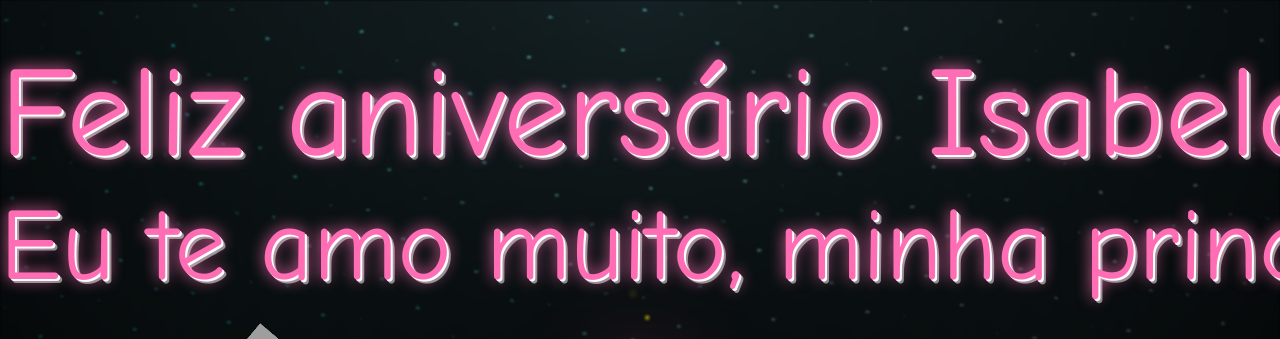
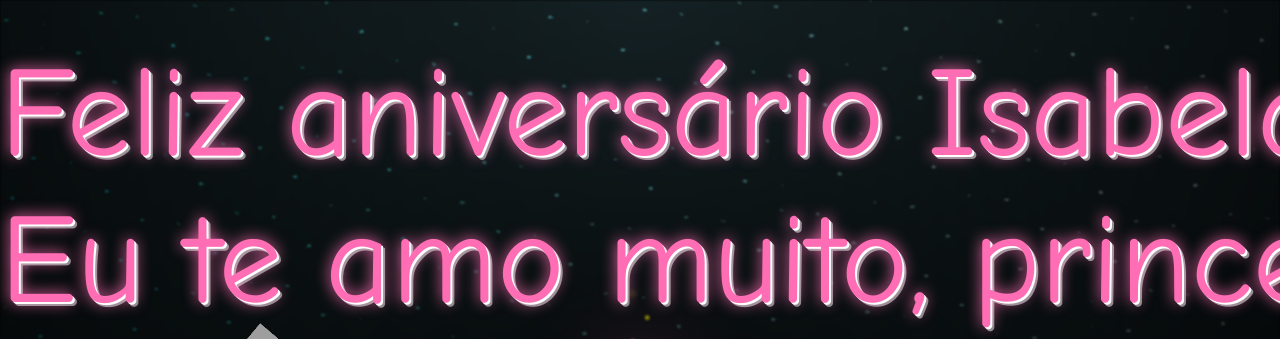
Before and after one commit to pedro05rocha/isinha, a website: page index.html in a window 1280 px wide. Shown: the top 339 px of the page. Drawn offline with Linux system fonts and the light colour scheme; grey boxes are pictures that could not be loaded.

Commit message:
Update index.html

```diff
--- a/index.html
+++ b/index.html
@@ -12,9 +12,8 @@
 <div style="position: fixed; top: 5%; left: 0; width: 100%; text-align: center; z-index: 9999;">
     <div style="font-size: 10vw; font-family: 'Comic Sans MS', 'Chalkboard SE', 'Marker Felt', sans-serif; color: #ff6eb4; text-shadow: 2px 2px 0 #fff, 4px 4px 0 rgba(255,255,255,0.5), 0 0 15px #ff6eb4; white-space: nowrap;">
         Feliz aniversário Isabela!
-    </div>
-    <div style="font-size: 8vw; font-family: 'Comic Sans MS', 'Chalkboard SE', 'Marker Felt', sans-serif; color: #ff6eb4; text-shadow: 2px 2px 0 #fff, 4px 4px 0 rgba(255,255,255,0.5), 0 0 15px #ff6eb4; white-space: nowrap;">
-        Eu te amo muito, minha princesa.
+        <br>
+        Eu te amo muito, princesa.
     </div>
 </div>
 
```
